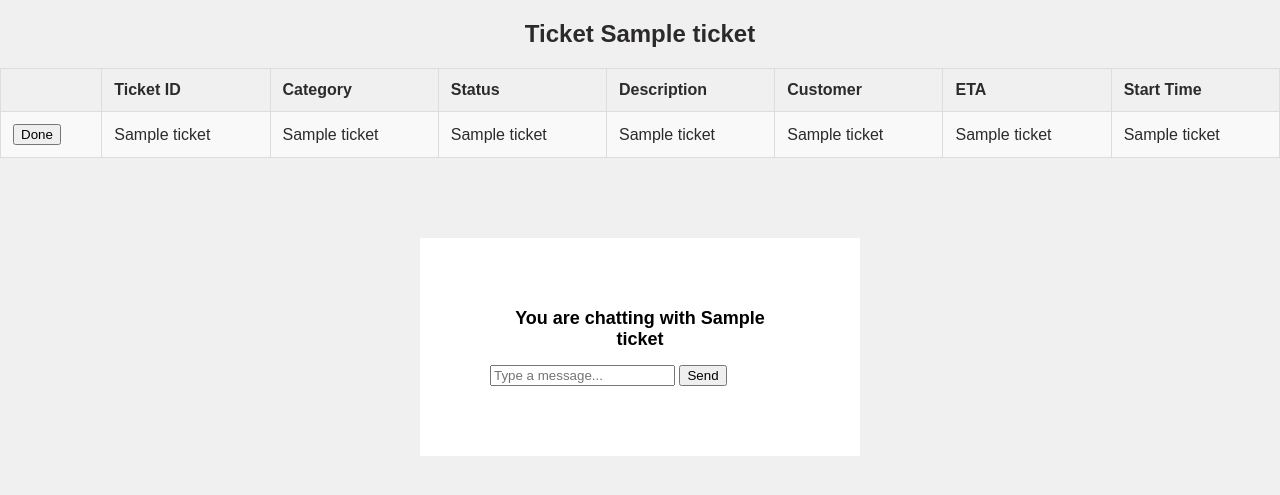
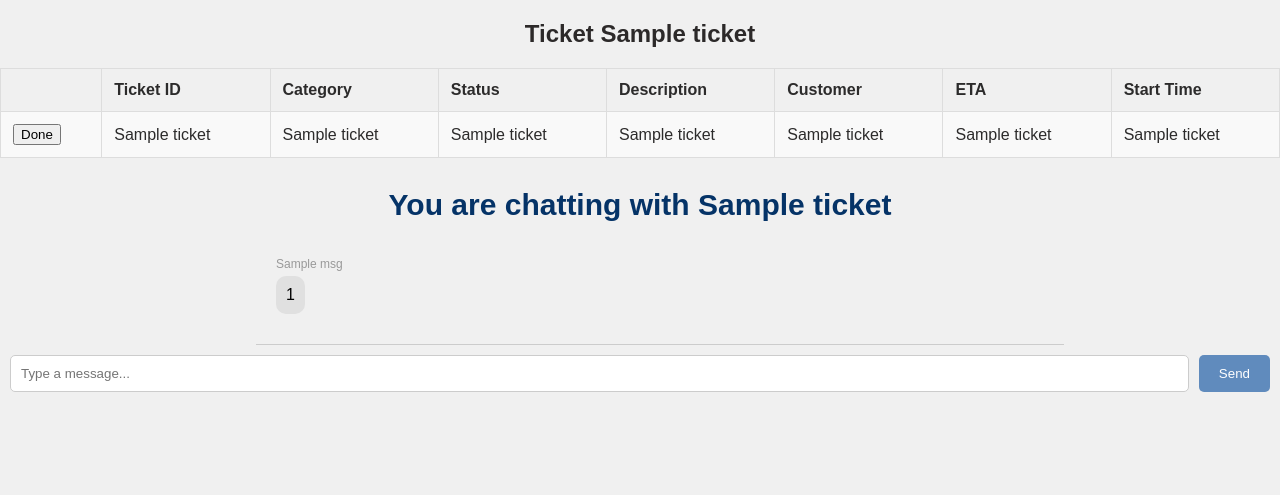
Before and after one commit to aidandoherty01/CEN3031-Project, a Flask app: template templates/ITstaffviewticket.html in a window 1280 px wide. Shown: the part 58-553 px from the top of the page. Run offline with Flask 3, Linux system fonts and the light colour scheme; the template is opened without the code that fills it: most values are stand-ins (such as "Sample title", 1, 10 or a date in 2020); some libraries are stand-ins or nearby versions.

Commit message:
chat bot

```diff
--- a/app.py
+++ b/app.py
@@ -29,6 +29,38 @@ def check_type(type):
         elif (cookieType() == 2): # lets admin acc view every page
             return True
     return False
+
+def format_ticket_chat(chat, accID):
+    out = []
+    msgs = chat.get('msgs')
+    emp = get_account(chat.get('empID'))
+    user = get_account(chat.get('userID'))
+
+    empName = (emp.get('fName') + " " + emp.get('lName'))
+    empID = (emp.get('accID'))
+    userName = (user.get('fName') + " " + emp.get('lName'))
+    userID = (user.get('accID'))
+
+    for i in range(len(msgs)):
+        temp = [0] * 4
+
+        temp[0] = msgs[i][0]
+        temp[1] = msgs[i][1].strftime("%H:%M %m-%d-%Y")
+
+        if (msgs[i][2] == empID):
+            temp[2] = empName
+        else:
+            temp[2] = userName
+
+        if (msgs[i][2] == accID):
+            temp[3] = True
+        else:
+            temp[3] = False
+
+        out.append(temp)
+
+    return out
+
 
 @app.route("/logout/", methods=["GET", "POST"])
 def logout():
@@ -299,6 +331,8 @@ def staffTicketView(ticketID):
             else:
                 ticketJSON = get_ticket_by_id(ticketID) # get the ticket associated with that ticketID
 
+                chatContents = format_ticket_chat(get_ticket_chat(ticketID), cookieID())
+
                 ticketsArr = [0] * 7 # create a list of size 7
                 ticketsArr[0] = ticketJSON.get('ticketID')
                 ticketsArr[1] = ticketJSON.get('category')
@@ -312,9 +346,7 @@ def staffTicketView(ticketID):
                 ticketsArr[5] = empName
                 ticketsArr[6] = ticketJSON.get('startTime').strftime("%m-%d-%Y %H:%M")
 
-                chat = get_ticket_chat(ticketID)
-
-                return render_template('ITstaffviewticket.html', ticket = ticketsArr)
+                return render_template('ITstaffviewticket.html', ticket = ticketsArr, chatContents = chatContents)
         else:
             return "Not authorized to view this page"
     else:
@@ -437,12 +469,13 @@ def vewticket(ID):
                     empName = fName + " " + lName
                     ticketsArr[5] = empName
                     chat = True
+                    chatContents = format_ticket_chat(get_ticket_chat(ID), cookieID())
                 ticketsArr[6] = ticketJSON.get('startTime')
                 if(ticketsArr[4] is not None):
                     ticketsArr[6] = ticketJSON.get('startTime').strftime("%m-%d-%Y %H:%M")
 
 
-                return render_template('userviewticket.html', ticket = ticketsArr, chat = chat)
+                return render_template('userviewticket.html', ticket = ticketsArr, chat = chat, chatContents= chatContents)
 
         else:
             return "Not authorized to view this page. Ensure that you are logged in."
--- a/templates/ITstaffviewticket.html
+++ b/templates/ITstaffviewticket.html
@@ -55,7 +55,7 @@
             color: #2c2b2b;
         }
         td.title {
-            background-color: #608bbd; /* Green */
+            background-color: #608bbd;
             border: none;
             font-size: 16px;
             margin: 4px 2px;
@@ -72,12 +72,78 @@
             background-color: #fff;
         }
         .chatbot-header {
-            font-size: 18px;
+            font-size: 30px;
+            color: #053367;
             font-weight: bold;
             text-align: center;
+            margin-top: 30px;
             margin-bottom: 15px;
         }
 
+        .chat-history {
+            flex: 1;
+            padding: 20px;
+            overflow-y: auto;
+            border-bottom: 1px solid #ccc;
+            width: 60%;
+            margin-left: 20%;
+        }
+
+        .chat-input {
+            display: flex;
+            padding: 10px;
+        }
+
+        .chat-input input {
+            flex: 1;
+            padding: 10px;
+            border: 1px solid #ccc;
+            border-radius: 5px;
+            margin-right: 10px;
+        }
+
+        .chat-input button {
+            padding: 10px 20px;
+            border: none;
+            background-color: #608bbd;
+            color: white;
+            border-radius: 5px;
+            cursor: pointer;
+        }
+
+        .message {
+            display: inline-block;
+            max-width: 80%;
+            padding: 10px;
+            border-radius: 10px;
+            background-color: #e0e0e0;
+            margin-bottom: 10px;
+        }
+
+        .time {
+            font-size: 12px;
+            color: #999;
+            margin-bottom: 5px;
+            display: block;
+        }
+
+        .chat-history .user .message {
+            background-color: #cbdcf3;
+            align-self: flex-end;
+        }
+
+        .chat-history .bot .message {
+            background-color: #e0e0e0;
+            align-self: flex-start;
+        }
+
+        .chat-history .user {
+            text-align: right;
+        }
+
+        .chat-history .bot {
+            text-align: left;
+        }
     </style>
 </head>
 <body>
@@ -133,12 +199,31 @@
         </table>
     </div>
 
+
+
+
     <form method="POST">
-        <div class="chatbot-container">
+        <div class="chat-container">
             <div class="chatbot-header">You are chatting with {{ticket[5]}}</div>
-            <div class="chatbot-messages" id="chatbot-messages"></div>
-            <input type="text" id="chatInput" name="chatInput" placeholder="Type a message...">
-            <button type="submit" name="submit" value="send">Send</button>
+            <div class="chat-history" id="chat-history">
+                {% for msg in chatContents %}
+                    {% if msg[3] %}
+                        <div class="user">
+                            <div class="time">{{msg[1]}}</div>
+                            <div class="message">{{msg[0]}}</div>
+                        </div>
+                    {% else %}
+                        <div class="bot">
+                            <div class="time">{{msg[1]}}</div>
+                            <div class="message">{{msg[0]}}</div>
+                        </div>
+                    {% endif %}
+                {% endfor %}
+            </div>
+            <div class="chat-input">
+                <input type="text" id="chatInput" name="chatInput" placeholder="Type a message...">
+                <button type="submit" name="submit" value="send">Send</button>
+            </div>
         </div>
     </form>
 
```
Also changed, not shown: templates/userviewticket.html (+5 -3 lines).
